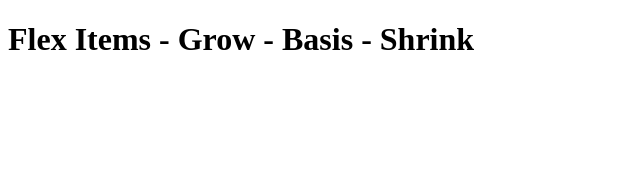
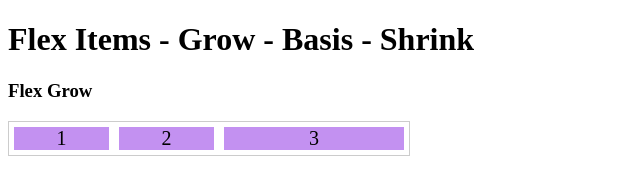
Before and after one commit to bergerlima/exerciciosDevQuest, a plain HTML site: page 08-flex-items-parte-1/index.html in a window 1280 px wide. Shown: the whole page, without its empty margins (0-640 px from the left). Drawn offline with Linux system fonts and the light colour scheme.

Commit message:
fim de estudos no trabalho 18-07-24

```diff
--- a/08-flex-items-parte-1/css/global.css
+++ b/08-flex-items-parte-1/css/global.css
@@ -0,0 +1,12 @@
+.container{
+    display: flex;
+    max-width: 400px;
+    border: 1px solid #ccc;
+}
+
+.item{
+    background-color: rgb(195, 145, 241);
+    font-size: 20px;
+    margin: 5px;
+    text-align: center;
+}
--- a/08-flex-items-parte-1/css/style.css
+++ b/08-flex-items-parte-1/css/style.css
@@ -0,0 +1,15 @@
+.grow-0{
+    flex-grow: 0;
+}
+
+.grow-1{
+    flex-grow: 1;
+}
+
+.grow-2{
+    flex-grow: 2;
+}
+
+.grow-3{
+    flex-grow: 3;
+}
--- a/08-flex-items-parte-1/index.html
+++ b/08-flex-items-parte-1/index.html
@@ -4,8 +4,20 @@
     <meta charset="UTF-8">
     <meta name="viewport" content="width=device-width, initial-scale=1.0">
     <title>Flex Items - Grow - Basis - Shrink</title>
+
+    <link rel="stylesheet" href="./css/global.css">
+    <link rel="stylesheet" href="./css/style.css">
 </head>
 <body>
     <h1>Flex Items - Grow - Basis - Shrink</h1>
+
+    <section>
+        <h3>Flex Grow</h3>
+        <div class="container">
+            <div class="item grow-1">1</div>
+            <div class="item grow-1">2</div>
+            <div class="item grow-2">3</div>
+        </div>
+    </section>
 </body>
 </html>
```
